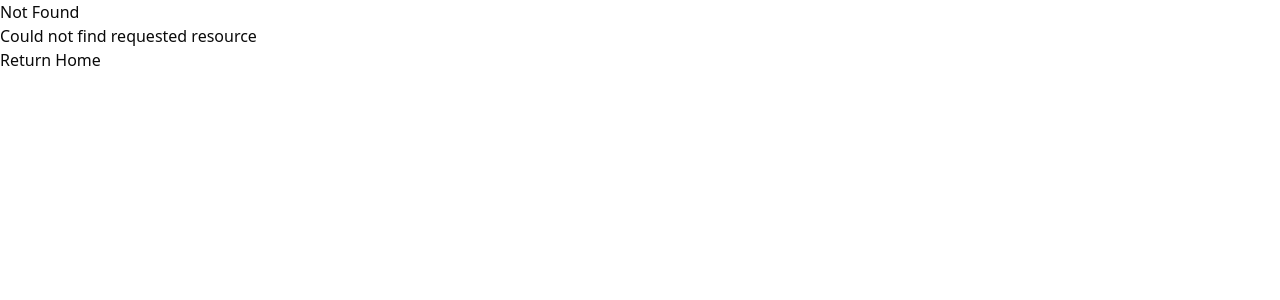
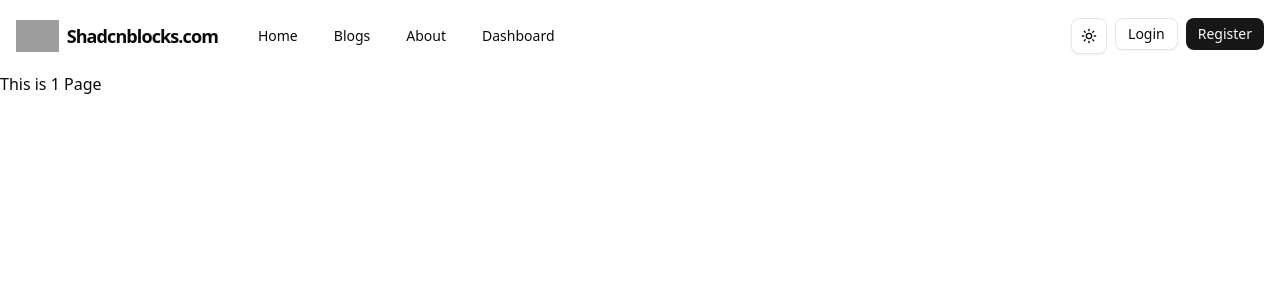
Before and after one commit to meshal10613/Level-2-Be-a-Prisma-Pro-Next.js-Ninjs, a Next.js app in the folder blog-client/: page /blogs/1 in a window 1280 px wide. Before the commit this address had no page. Shown: the top 300 px of the page. Built offline with nearby package versions, Linux system fonts and the light colour scheme; grey boxes are pictures that could not be loaded.

Commit message:
module 34, vedio 1, dynamic route

```diff
--- /dev/null
+++ b/blog-client/src/app/(commonLayout)/blogs/[id]/page.tsx
@@ -0,0 +1,15 @@
+// import { useParams } from "next/navigation";
+
+export default async function BlogDetailsPage({
+    params,
+}: {
+    params: Promise<{ id: string }>;
+}) {
+    // const { id } = useParams();
+    const { id } = await params;
+    return (
+        <div>
+            <h1>This is {id} Page</h1>
+        </div>
+    );
+}
```
